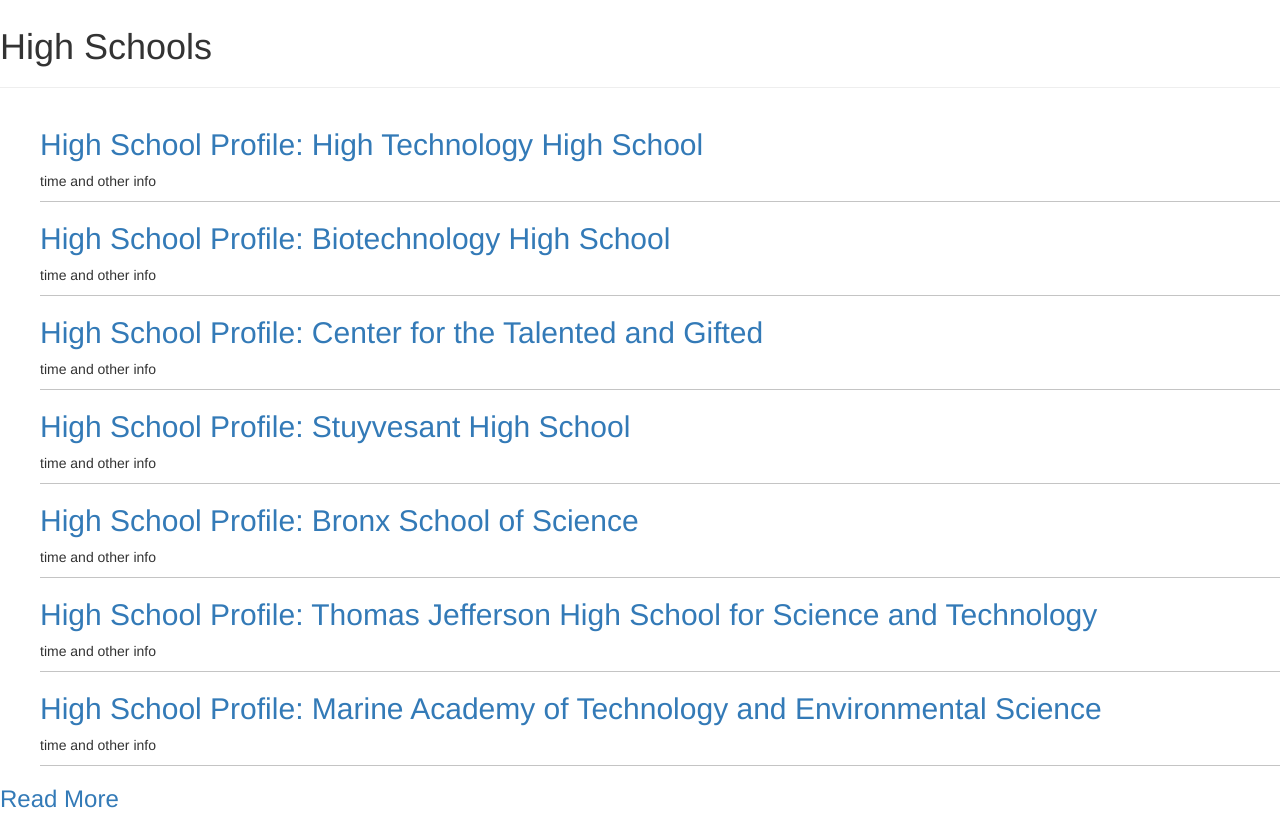
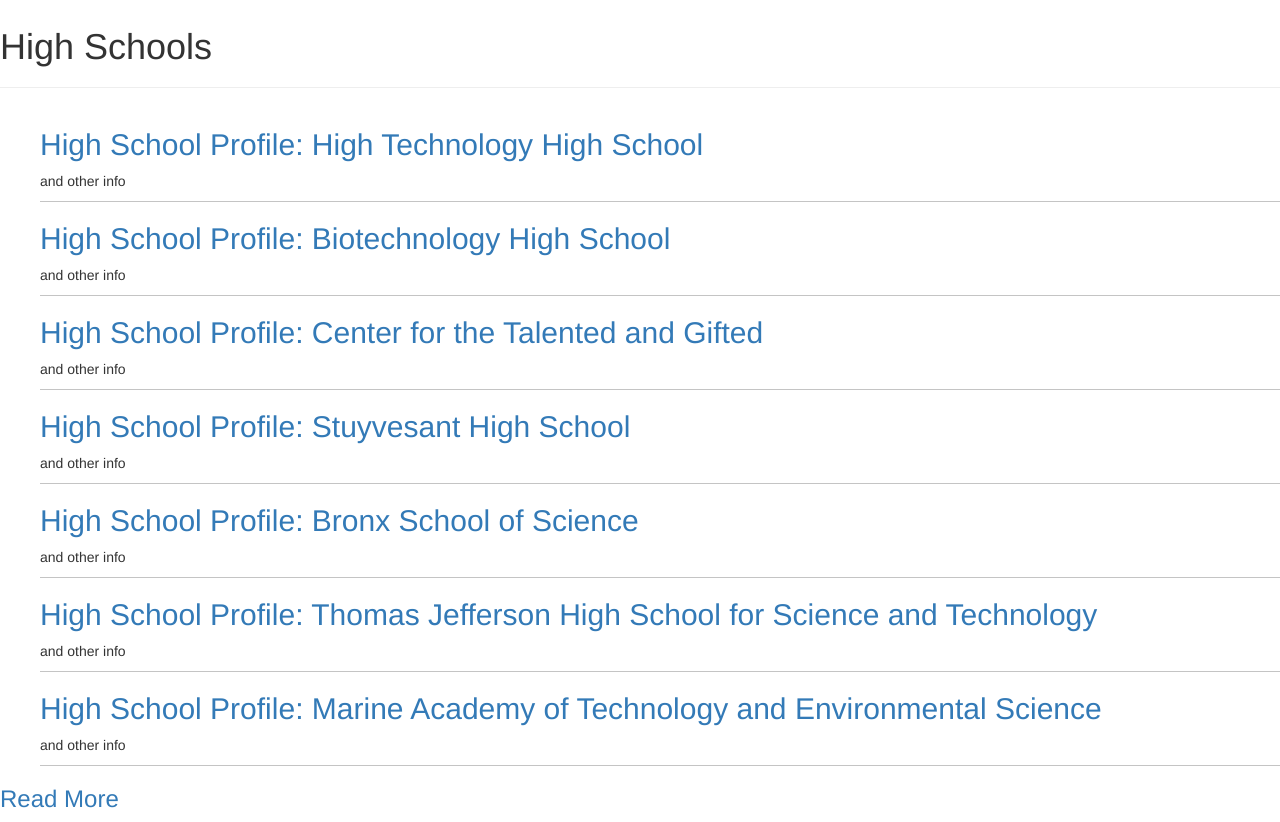
Before and after one commit to nationaledureport/nationaledureport.github.io, a plain HTML site: page articlelist1.html in a window 1280 px wide. Shown: the part 53-875 px from the top of the page. Drawn offline with nearby package versions, Linux system fonts and the light colour scheme.

Commit message:
Removed times

```diff
--- a/articlelist1.html
+++ b/articlelist1.html
@@ -65,36 +65,36 @@
                     <li class="article-link">
                         <a href =><h2>High School Profile: High Technology High School
 </h2></a>
-                        <p>time and other info</p>
+                        <p>  and other info</p>
                     </li>
                     <li class="article-link">
                         <a href =><h2>High School Profile: Biotechnology High School
 </h2></a>
-                        <p>time and other info</p>
+                        <p>  and other info</p>
                     </li>
                     <li class="article-link">
                         <a href =><h2>High School Profile: Center for the Talented and Gifted
 </h2></a>
-                        <p>time and other info</p>
+                        <p>  and other info</p>
                     </li>
                     <li class="article-link">
                         <a href =><h2>High School Profile: Stuyvesant High School
 </h2></a>
-                        <p>time and other info</p>
+                        <p>  and other info</p>
                     </li>
                     <li class="article-link">
                         <a href =><h2>High School Profile: Bronx School of Science
 </h2></a>
-                        <p>time and other info</p>
+                        <p>  and other info</p>
                     </li>
                     <li class="article-link">
                         <a href =><h2>High School Profile: Thomas Jefferson High School for Science and Technology
 </h2></a>
-                        <p>time and other info</p>
+                        <p>  and other info</p>
                     </li> <li class="article-link">
                         <a href =><h2>High School Profile: Marine Academy of Technology and Environmental Science
 </h2></a>
-                        <p>time and other info</p>
+                        <p>  and other info</p>
                     </li>
 
                 </ul>
```
Also changed, not shown: articlelist2.html (+7 -7 lines), articlelist3.html (+6 -6 lines), articlelist4.html (+7 -7 lines), articlelist5.html (+7 -7 lines).
